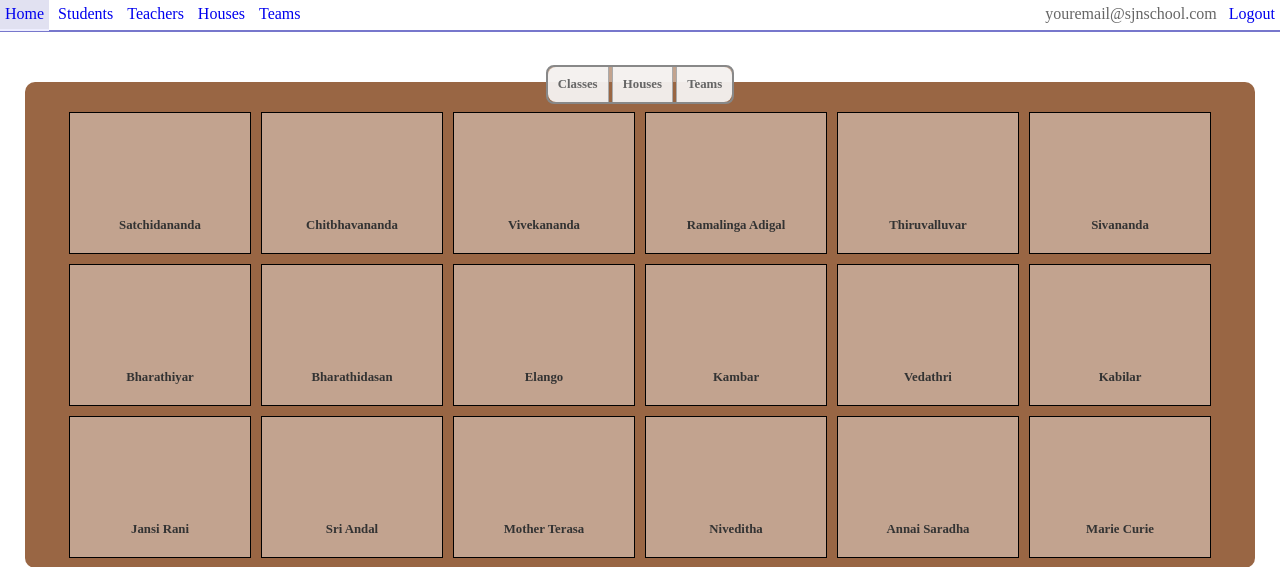
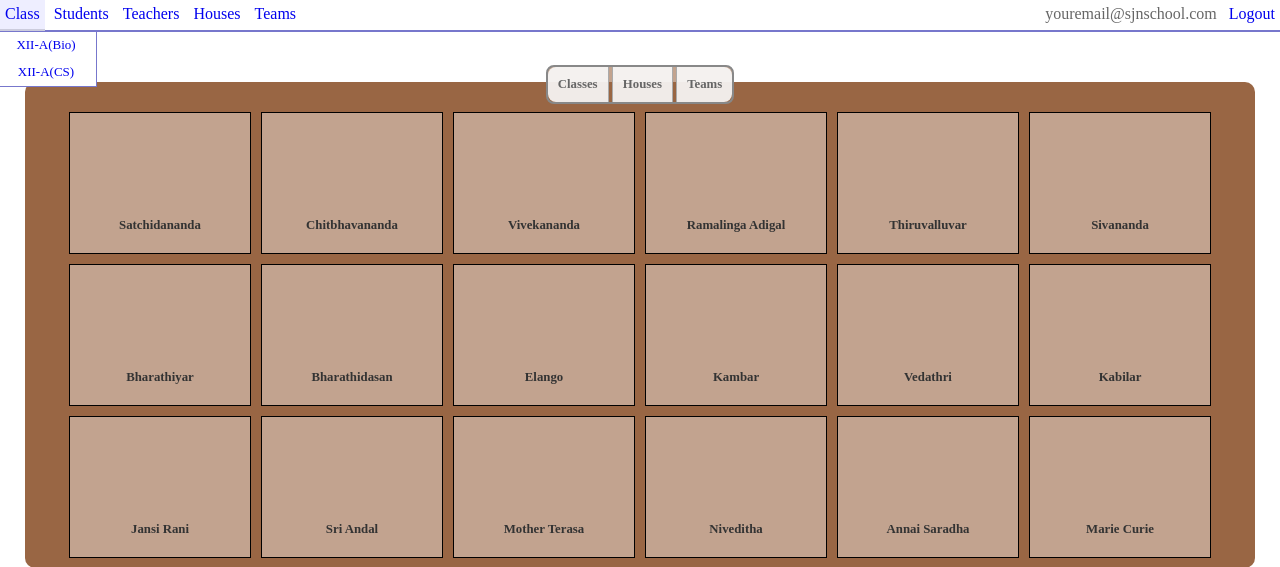
Before and after one commit to seekshiva/Marks, a PHP site: page / in a window 1280 px wide. Shown: the top 567 px of the page. Run offline with PHP 8.4, Linux system fonts and the light colour scheme; data comes from the database, SQL or seed files in the repository.

Commit message:
Pushed classes page content generation and manipulation completely to the client side, by using hash pound URLs. All interaction with the class list page is now done completely by listening to the window.onhashchange event. Also made a lot of minor improvements to the UI.

```diff
--- a/ajax.php
+++ b/ajax.php
@@ -17,7 +17,7 @@ $str .=<<<str
 
 str;
 
-$res = mysql_query("SELECT `student_id`, `exam_no`, `adm_no`, `student_name`, `team_id`, `house_id`, `mentor_id` FROM `students` WHERE `class_id` = '" . $classId . "' ORDER BY `exam_no` ASC");
+$res = mysql_query("SELECT `student_id`, `exam_no`, `adm_no`, `student_name`, `team_id`, `house_id`, `mentor_id` FROM `students` WHERE `class_id` = '" . $classId . "' ORDER BY `adm_no` ASC");
 $count = 1;
 while($row = mysql_fetch_assoc($res))
 {
@@ -64,8 +64,6 @@ AND `students`.`student_id` IN (
 )
 GROUP BY `students`.`student_id` ORDER BY `avg` DESC;
 str;
-
-
 
 $res = mysql_query($str);
 $count = 1;
--- a/functions.lib.php
+++ b/functions.lib.php
@@ -10,12 +10,44 @@ function getMenu($num) {
 ?>
 <div id="menu">
     <div style="float:right; "><span style="color:#666; padding:3px;  ">youremail@sjnschool.com</span> <a href="#logout">Logout</a></div>
-    <a <?php if($num == 1 && count($_GET) == 0) echo "id=\"currentMenuItem\" ";  ?>href="./">Home</a>
-    <a <?php if($num == 2) echo "id=\"currentMenuItem\" "; ?>href="./student.php">Students</a>
-    <a <?php if($num == 3) echo "id=\"currentMenuItem\" "; ?>href="./teachers.php">Teachers</a>
-    <a <?php if($num == 1 && isset($_GET['house'])) echo "id=\"currentMenuItem\" "; ?>href="./?house=\">Houses</a>
-    <a <?php if($num == 5) echo "id=\"currentMenuItem\" "; ?>href="#">Teams</a>
+    <span <?php if($num == 1 && count($_GET) == 0) echo "id=\"currentMenuItem\" ";  ?>><a href="#">Class</a>
+    <div class="submenu">
+<?php generateClassesList(); ?>
+    </div>
+    </span>
+    <span><a <?php if($num == 2) echo "id=\"currentMenuItem\" "; ?>href="./student.php">Students</a></span>
+    <span><a <?php if($num == 3) echo "id=\"currentMenuItem\" "; ?>href="./teachers.php">Teachers</a></span>
+    <span><a <?php if($num == 1 && isset($_GET['house'])) echo "id=\"currentMenuItem\" "; ?>href="./?house=0">Houses</a>
+    <div class="submenu">
+        <div>VIII-A</div>
+        <div>VIII-B</div>
+        <div>VIII-C</div>
+    </div>
+    </span>
+    <span><a <?php if($num == 5) echo "id=\"currentMenuItem\" "; ?>href="#">Teams</a></span>
 </div>
+<script>
+    var menuTimer = "";
+    $("#menu a").mouseover(function() {
+	timerMenu = $(this);
+	clearTimeout(menuTimer);
+	menuTimer = setTimeout(showmenu,200);
+    });
+    $("#menu a").mouseout(function() {
+	timerMenu = $(this);
+	clearTimeout(menuTimer);
+	menuTimer = setTimeout(hidemenu,300);
+    });
+
+function showmenu() {
+    $(timerMenu).parent().children(".submenu").slideDown("fast");
+}
+
+function hidemenu() {
+    $(".submenu").slideUp("fast");
+}
+
+</script>
 <?php
 }
 
@@ -60,12 +92,9 @@ function getTeachersList() {
 
 function generateClassesList() {
     $res = mysql_query("SELECT * FROM `classes` WHERE 1 ORDER BY `class_id`");
-    echo "<span class=\"s\">[<a href=\"./?addclass=1\">Add a new class to the list</a>]</span>";
-    echo "<div style=\"text-align:left; margin-left:50px; padding-left:50px; \">";
     while($row = mysql_fetch_assoc($res)) {
-        echo  "<div style=\"display:inline-block; padding:2px; width:80px; border:1px solid #964; background-color:#ecd\"><a href=\"./?class=" . $row['class_id']. "\">" . $row['class_name'] . "</a></div>";
+        echo  "\t<div><a href=\"./#!class:" . $row['class_id']. "\">" . $row['class_name'] . "</a></div>\n";
     }
-    echo "</div>";
 }
 
 function generateTeamsList() {
@@ -258,7 +287,7 @@ function editStudentMarks() {
 	}
 	foreach($_POST as $key=>$val)
 	if(is_int($key)) {
-	    if( $val > 100 ) $val = 0;
+	    if( $val > 200 ) $val = 0;
 	    if($val == "ab") $val = -1;
 	    if($str=="" || !strpos(".".$str,"{" . $key . "}")) {
 	        mysql_query("INSERT INTO `marks` (`student_id`, `exam_id`, `course_code`, `marks`) VALUES ('{$key}', '{$examId}', '{$subjectId}', '{$val}')");
@@ -419,12 +448,13 @@ function displayMarks($marksArr , $subjArr) {
 
 function getStudentsFromClass() {
     $classId = $_GET['class'];
+    $examId = "";
 
     echo "<div id=\"options\" class=\"np\">";
     echo "<div id=\"optionHead\">Options</div><br />";
     echo "<div style=\"display:none;\" id=\"optionBody\">";
 
-    echo "<a class=\"s\" href=\"./?addstudents=1&class=" . $_GET['class'] . "\">Add students to this class</a><hr />";
+    echo "<a class=\"s\" href=\"./?addstudents=1&class=" . $classId . "\">Add students to this class</a><hr />";
     $curriculum = getClassCurriculum($classId);
     $res = mysql_query("SELECT `course_code`,`course_name`,`avg_req` FROM `coursecode` WHERE `curriculum`='" . $curriculum . "'");
     echo "<form action=\"./?subject=add\" method=\"POST\"><span class=\"s\">Add new course for the class:</span> <select name=\"courseId\">";
@@ -442,30 +472,29 @@ function getStudentsFromClass() {
     echo "</div></div>\n\n";
 
 
-echo "<h3><a href=\"./?class=" . $classId . "\">Class " . getClassName($classId) . "</a><span id=\"examName\"></span></h3>\n<h4 class=\"s\"><span class=\"np\">Curriculum : " . getClassCurriculum($classId) . "</span></h4>\n<h4 class=\"s np\">Class Teacher: " . getClassTeacherLink($classId) . "</h4><br />";
+echo "<h3><a href=\"./#!class:" . $classId . "\">Class " . getClassName($classId) . "</a><span id=\"examName\"></span></h3>\n<h4 class=\"s\"><span class=\"np\">Curriculum : " . getClassCurriculum($classId) . "</span></h4>\n<h4 class=\"s np\">Class Teacher: " . getClassTeacherLink($classId) . "</h4><br />";
 
 
 $str =<<<abc
     <table cellpadding="0" cellspacing="0" width="100%"><tr><td style="padding:0; vertical-align:bottom;">
     <div id="tabbed" class="np">
-        <div onclick="getStudentsFromClass();">Class List</div> <a><div onclick="sortByExamNo();">Marks</div> <div onclick="analyse();">Analysis</div>
+        <div onclick="window.location = '#!class:' + classId;">Class List</div> <div onclick="sortByExamNo();">Marks</div> <div onclick="analyse();">Analysis</div>
     </div></td>
     <td style="padding:0;"><div class="np" id="changer"><span id="listContainer"></span></div></td>
 abc;
-
 
     $examId = 0;
     /**
      *	The part where the list of exams is listed
     **/
 
-    $str .= "<td style=\"padding:0;\"><div style=\"float:right; margin:0; \" class=\"block np\"><span class=\"s\">View Exam Marks: </span>";
+    $str .= "<td style=\"padding:0;\"><div style=\"float:right; margin:0; \" class=\"block np\"><span class=\"s\">View Marks: </span>";
     $res2 = mysql_query("SELECT * FROM `exams` WHERE `class` = '" . getClass($classId) . "';");
     if(mysql_num_rows($res2) == 0) {
-        $str .= "<div style=\"margin:5px; \" class=\"s\">No exams has been conducted for this class. Use the box below to add a new exam to the list.</div>";
+        $str .= "<div style=\"margin:5px; \" class=\"s\">No exams has been conducted..</div>";
     }
     else {
-    $str .= "\n<select id=\"selectExam\" onchange=\"updateExamInfo(" . $_GET['class'] . ", this.value);\">";
+    $str .= "\n<select id=\"selectExam\" onchange=\"window.location = '#!class:' + classId + '|exam:' + this.value + '|list';\">";
     $str .= "\n<option value=\"0\" selected=\"selected\">--Select an Exam from below--</option>";
     while($row2 = mysql_fetch_assoc($res2)) {
     if($examId && $examId == $row2['exam_id'])
@@ -483,7 +512,7 @@ $str.=<<<abc
     <script>
         $(document).ready(function() {
 
-	    $.getJSON("./ajax.php?class={$_GET['class']}",function(data) {
+	    $.getJSON("./ajax.php?class={$classId}",function(data) {
 	        studentsList = data;
 		generateStudentMapping();
 
--- a/index.php
+++ b/index.php
@@ -1,4 +1,10 @@
-<?php include("functions.lib.php"); ?>
+<?php
+include("functions.lib.php");
+if(isset($_GET['class']) && !isset($_GET['editmarks']) && !isset($_GET['addstudents'])) {
+if(isset($_GET['exam'])) header("Location: ./#!class:" . $_GET['class'] . "|exam:" . $_GET['exam'] . "|list");
+else header("Location: ./#!class:" . $_GET['class']);
+}
+?>
 <!doctype html>
 <html lang="en">
 <head>
@@ -47,7 +53,10 @@ else if(isset($_GET['examName'])) {
     addExam();
 }
 else if(isset($_GET['class'])) {
-    if(isset($_GET['editmarks'])) editStudentMarks();
+    if(isset($_GET['editmarks'])) {
+        echo "<a href=\"?class=" . $_GET['class'] . "&exam=" . $_GET['exam'] . "\">Back</a><br /><br />";
+        editStudentMarks();
+    }
     else getStudentsFromClass(isset($_GET['exam'])?$_GET['exam']:"");
 }
 else if(isset($_GET['team'])) {
--- a/main.css
+++ b/main.css
@@ -26,8 +26,14 @@ a:visited {color:#00E; }
 .closeButton:hover {color:#00e; background-color:#aab; text-decoration:none; }
 
 #menu {border-bottom:2px solid #77c; height:30px; position:fixed; top:0; width:100%; background-color:#fff; }
+#menu span {padding:0; margin:0; display:inline-block; }
 #menu a {padding:5px; padding-bottom:6px; margin:0; display:inline-block; }
 #menu a:hover {text-decoration:none; padding-bottom:6px; background-color:#eef; border-bottom:2px solid #ccd; }
+#menu .submenu {position:fixed; border:1px solid #77c; width:100px; font-size:small; text-align:center; cursor:pointer; margin-left:-5px; margin-top:0px; display:none; }
+#menu .submenu div {background-color:#fff; }
+#amenu .submenu div:hover {background-color:#e1e1f1; }
+#menu .submenu div a {display:block; }
+#menu .submenu div a:hover {border-bottom:0;; }
 #currentMenuItem {background-color:#e1e1f1; border-bottom:2px solid #ccd; }
 #menu a#currentMenuItem:hover {background-color:#e1e1f1; border-bottom:2px solid #eef; }
 
@@ -45,7 +51,7 @@ th {font-size:80%; }
 
 #options {cursor:default; float:right; display:inline; }
 #optionHead {cursor:pointer; margin:5px; float:right;  background-color:rgba(255,255,255,.8); border-radius:5px; border:2px solid #777; padding:3px; width:70px;}
-#optionBody {margin-top:5px; padding:5px; padding-top:15px; background-color:rgba(255,255,255,.7); border:2px solid #777; width:180px;  }
+#optionBody {margin-top:10px; padding:5px; padding-top:15px; background-color:rgba(255,255,255,.9); border:2px solid #777; width:180px; position:absolute; right:10px;  }
 
 
 #frameset {font-size:80%; margin-top:20px; margin-bottom:-20px; background-color:#fff; color:#111; border:2px solid #888; border-radius:8px; display:inline-block; background-color:rgba(153,102,68,.6); }
--- /dev/null
+++ b/template.php
@@ -0,0 +1,6 @@
+<?php
+include("functions.lib.php");
+if(isset($_GET['class'])) {
+    getStudentsFromClass("");die;
+}
+?>
```
Also changed, not shown: script.js (+53 -15 lines).
